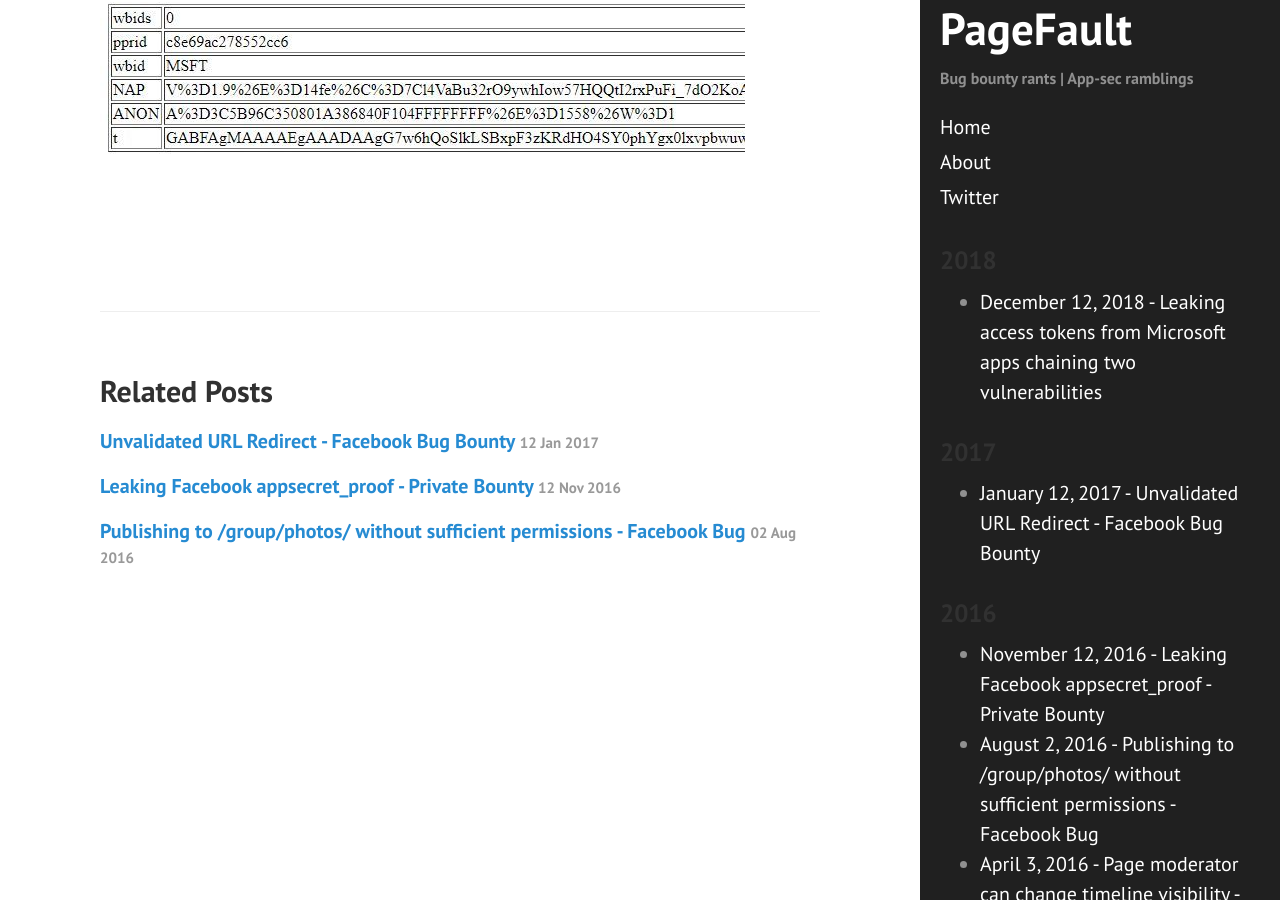
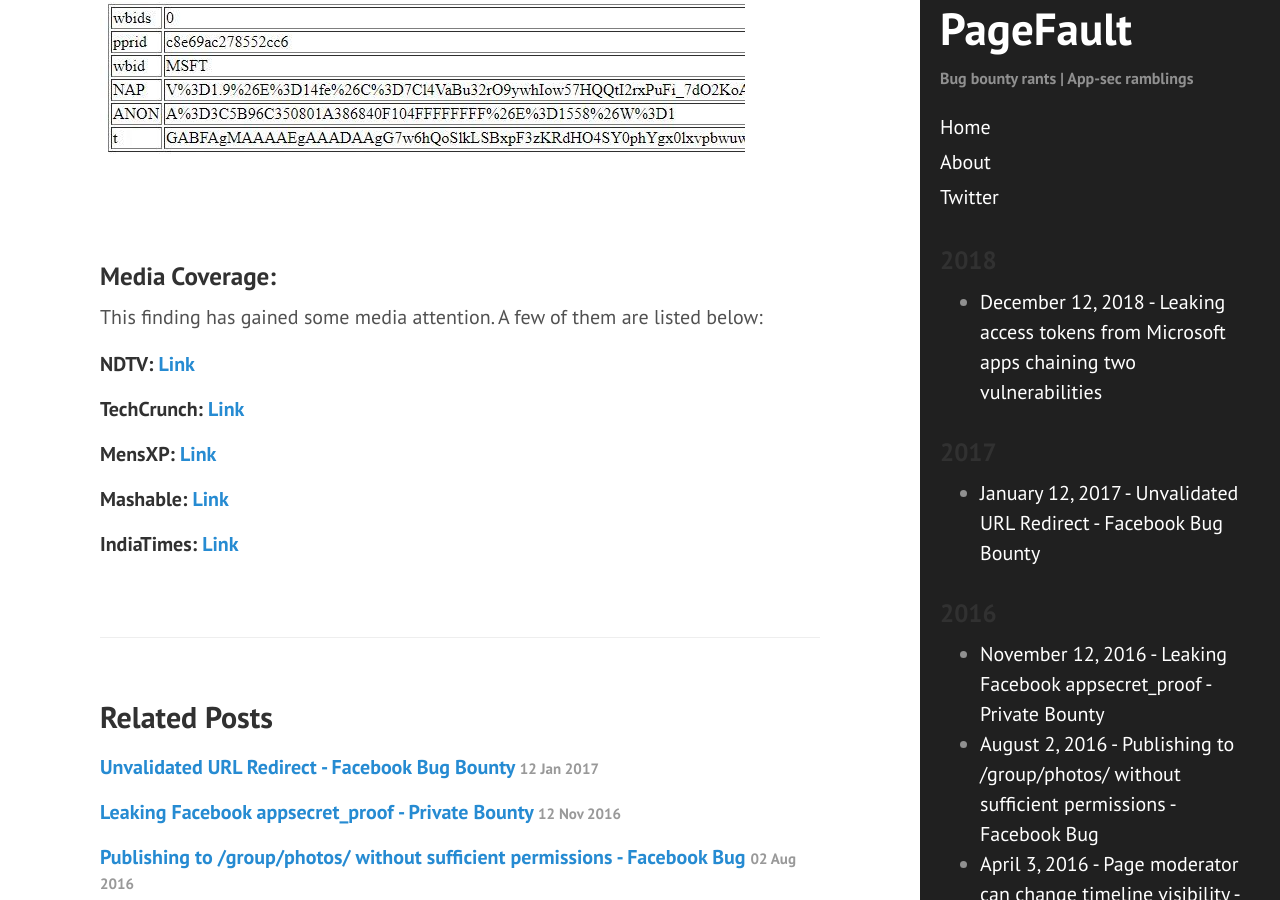
Before and after one commit to sahadnk72/sahadnk72.github.io, a Jekyll site: the page built from _posts/2018-12-12-office-subd.md, in a window 1280 px wide and 900 px high, scrolled down 1371 px. Built offline with Jekyll 4.4.1, drawn with Linux system fonts in a browser that asks for light colours.

Commit message:
Update 2018-12-12-office-subd.md

```diff
--- a/_posts/2018-12-12-office-subd.md
+++ b/_posts/2018-12-12-office-subd.md
@@ -35,3 +35,13 @@ Basically, if any user who has already been authenticated (or going to authentic
 <img src="https://raw.githubusercontent.com/sahadnk72/sahadnk72.github.io/master/files/outlook.jpg" />
 
 <a href="https://www.safetydetective.com/blog/microsoft-outlook/"></a>
+
+### Media Coverage:
+
+This finding has gained some media attention. A few of them are listed below:
+
+#### NDTV: <a href="https://www.ndtv.com/kerala-news/kerala-based-security-engineer-spots-bug-in-microsoft-office-365-outlook-1961352">Link</a>
+#### TechCrunch: <a href="https://techcrunch.com/2018/12/11/microsoft-login-bug-hijack-office-accounts/">Link</a>
+#### MensXP: <a href="https://www.mensxp.com/technology/hacks/48785-a-kerala-based-engineer-uncovered-a-bug-that-could-expose-more-than-40-crore-microsoft-accounts.html">Link</a>
+#### Mashable: <a href="https://mashable.com/article/microsoft-account-takeover-vulnerability">Link</a>
+#### IndiaTimes: <a href="https://www.indiatimes.com/technology/news/this-young-hacker-from-kerala-found-a-microsoft-bug-saving-the-account-data-of-40-crore-users-358466.html">Link</a>
```
